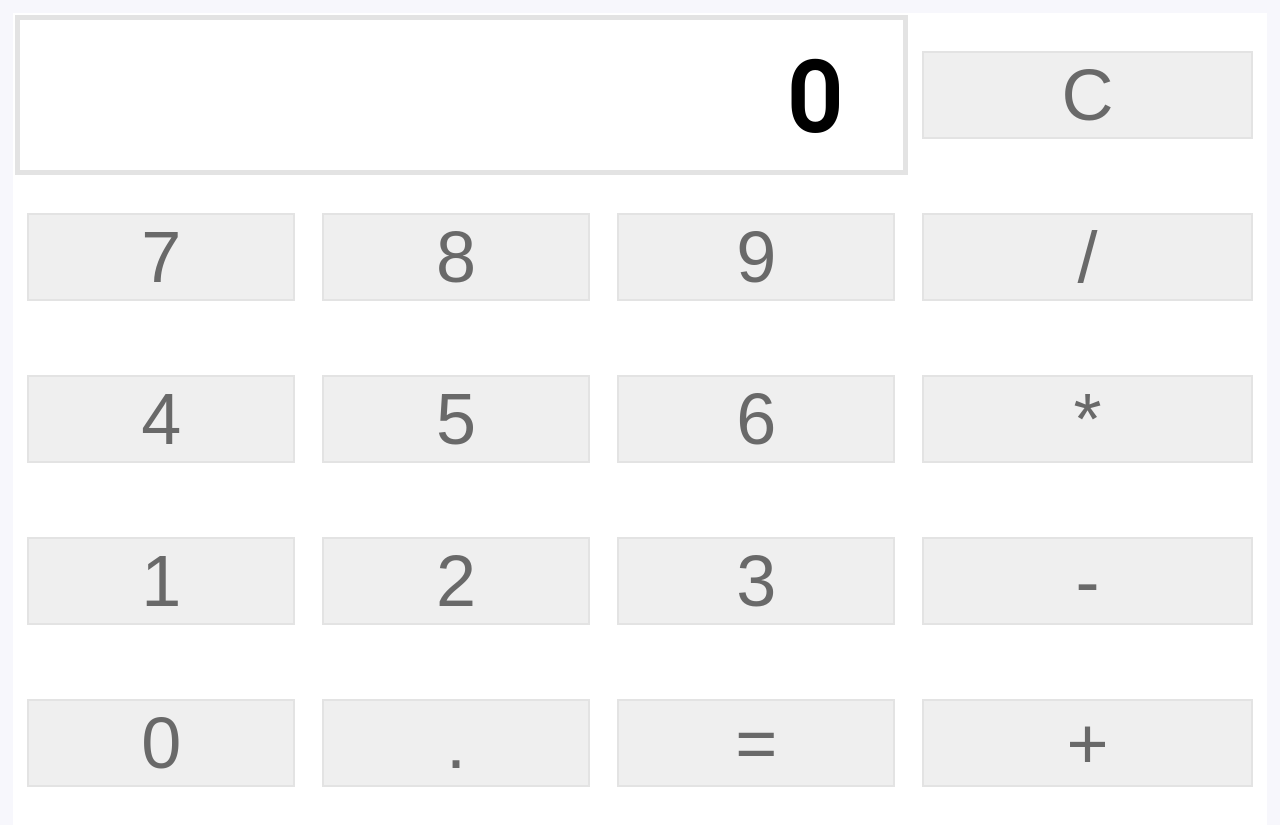
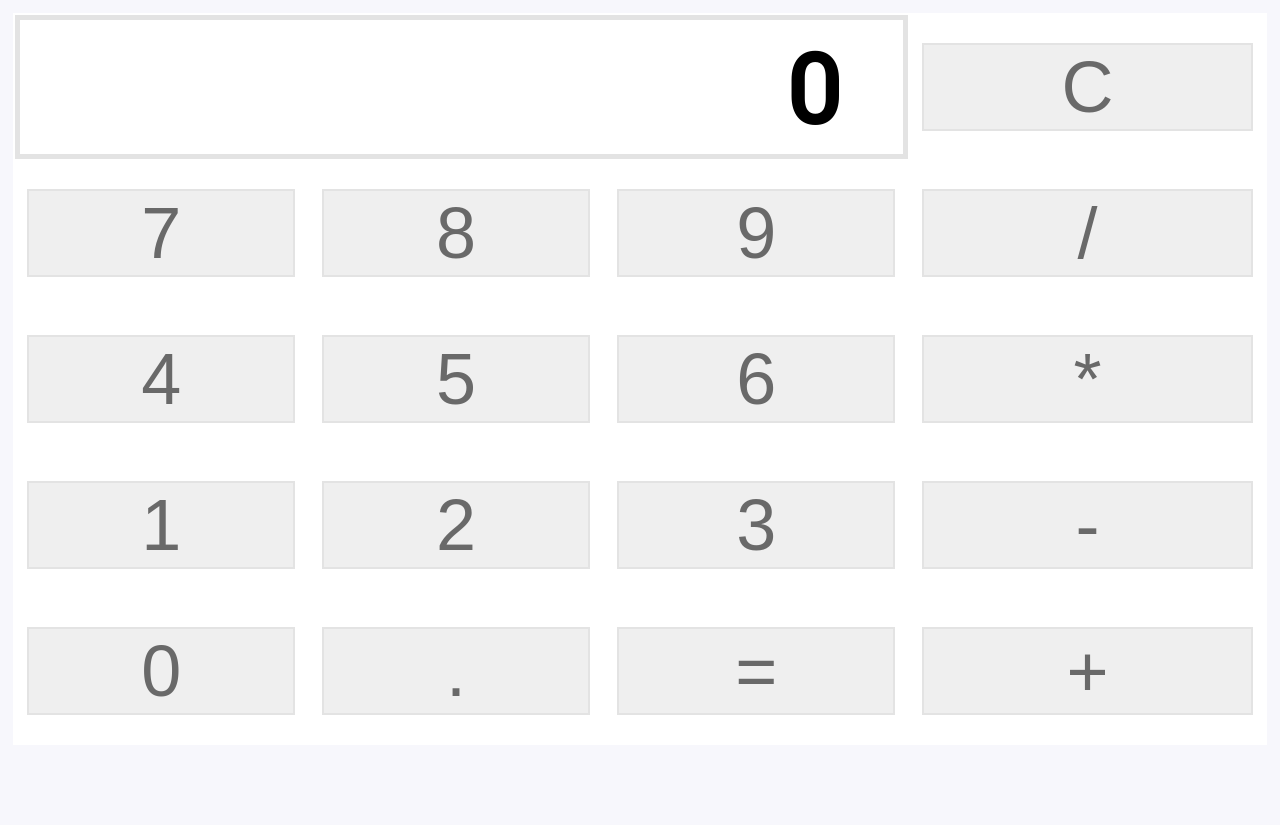
Before and after one commit to ThaJay/calc-ffos, a plain HTML site: page index.htm in a window 1280 px wide. After the commit the page ends 800 px from the top, so only its background shows below. Drawn offline with Linux system fonts and the light colour scheme.

Commit message:
height fix

```diff
--- a/style.css
+++ b/style.css
@@ -27,7 +27,7 @@ td
 
 tr
 {
-    height:20vh;
+    height:18vh;
 }
 
 #antwoord
@@ -38,7 +38,7 @@ tr
 	padding-right:5%;
 }
 
-.btn
+button
 {
 	width:100%;
 	height:100%;
```
